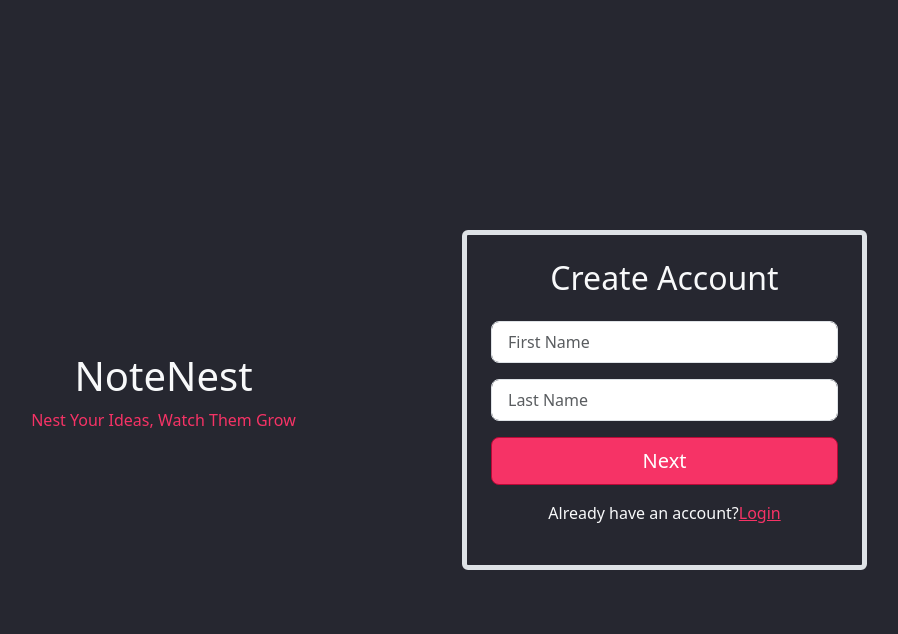
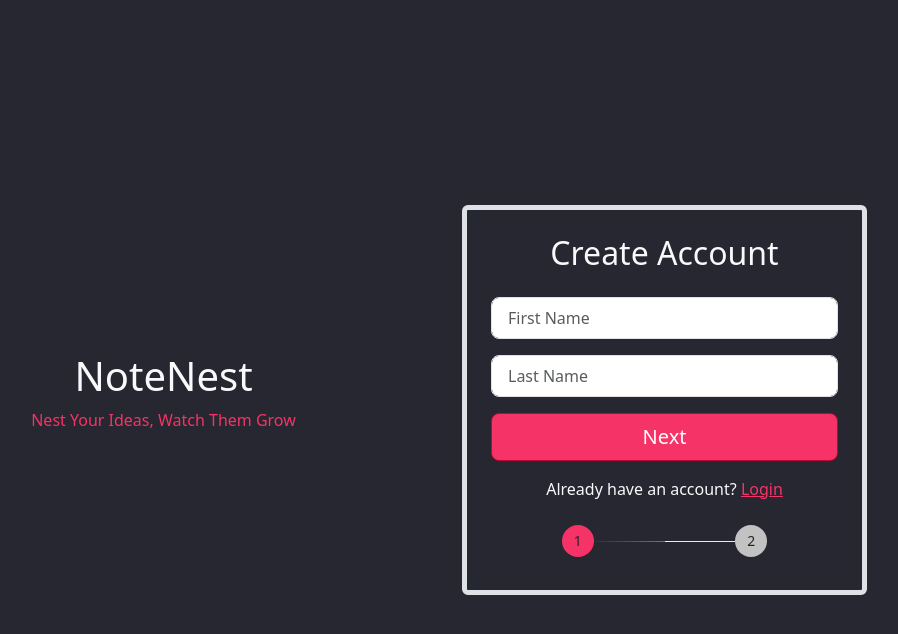
Before and after one commit to duzinhoml/note-nest, a React (Vite) app in the folder client/: page / in a window 1280 px wide. Both pictures are taken after a click on the element "Sign up". Shown: the top 634 px of the page, without its empty margins (226-1124 px from the left). Built offline with nearby package versions, Linux system fonts and the light colour scheme; no server answers.

Commit message:
Added progress bar to register, WIP on adding standalone notes and notes in folders

```diff
--- /dev/null
+++ b/client/src/components/CRUD/FolderList/FolderListContext.jsx
@@ -0,0 +1,15 @@
+import { useState, useContext, createContext } from 'react';
+
+const FolderListContext = createContext();
+
+export const FolderListProvider = ({ children }) => {
+    const [currentFolder, setCurrentFolder] = useState(null);
+
+    return (
+        <FolderListContext.Provider value={{ currentFolder, setCurrentFolder }}>
+            {children}
+        </FolderListContext.Provider>
+    );
+};
+
+export const useFolderList = () => useContext(FolderListContext);
--- a/client/src/components/Dashboard/index.jsx
+++ b/client/src/components/Dashboard/index.jsx
@@ -1,13 +1,78 @@
 import { useState, useEffect, useRef } from "react";
+import { useFolderList } from "../CRUD/FolderList/FolderListContext.jsx";
 import { useNoteList } from "../CRUD/NoteList/NoteListContext.jsx";
 import { useOffcanvas } from "./OffcanvasContext.jsx";
+import { useMutation } from "@apollo/client";
+
+import { QUERY_ME } from "../../utils/queries.js";
+import { CREATE_NOTE } from "../../utils/mutations.js";
 
 import FolderList from "../CRUD/FolderList/index.jsx";
-import AddNote from "../CRUD/AddNote/index.jsx";
+// import AddNote from "../CRUD/AddNote/index.jsx";
 
 function Dashboard({ folders, title }) {
+    const { currentFolder } = useFolderList();
+    let folderId = null;
+    if (currentFolder) {
+        const { _id } = currentFolder;
+        folderId = _id;
+    }
+
+    const [formData, setFormData] = useState({
+        title: '',
+        text: ''
+    });
+
+    const [createNote, { error }] = useMutation(CREATE_NOTE, {
+            refetchQueries: [
+                QUERY_ME
+            ]
+        });
+
+    const handleInputChange = (e) => {
+        const { name, value } = e.target;
+        setFormData({
+            ...formData,
+            [name]: value
+        });
+    };
+
+    const handleFormSubmit = async (e) => {
+        e.preventDefault();
+
+        try {
+            if (currentFolder && folderId) {
+                await createNote({
+                    variables: {
+                        folderId,
+                        input: {
+                            ...formData
+                        }
+                    }
+                })
+            }
+            else {
+                await createNote({
+                    variables: {
+                        input: {
+                            ...formData
+                        }
+                    }
+                });
+            };
+
+          setFormData({
+            title: '',
+            text: ''
+          });
+        }
+        catch (err) {
+            console.error(err);
+        }
+    }
 
     const { currentNote } = useNoteList();
+
     const { isOffcanvasOpen, toggleOffcanvas } = useOffcanvas();
     const [offcanvasWidth, setOffcanvasWidth] = useState(window.innerWidth < 768 ? 150 : 250);
 
@@ -20,18 +85,17 @@ function Dashboard({ folders, title }) {
         return () => window.removeEventListener('resize', handleResize);
     }, [])
 
-    const textareaRef = useRef(null);
+    const titleRef = useRef(null);
+    const textRef = useRef(null);
 
-    const handleTextAreaInput = () => {
-        const textarea = textareaRef.current;
+    const handleTextAreaInput = (ref) => {
+        const textarea = ref.current;
         textarea.style.height = 'auto';
         textarea.style.height = `${textarea.scrollHeight}px`;
     };
 
-    const titleRows = currentNote && currentNote.title.length > 31 ? 3 : 1;
-    const textRows = currentNote && currentNote.text ? Math.max(3, Math.floor(currentNote.text.length / 30)) : 3;
-
     return (
+        <div className="position-relative min-vh-100">
             <div className="d-flex flex-column flex-md-row">
                 <div
                     class={`offcanvas offcanvas-start ${isOffcanvasOpen ? 'show': ''}`}
@@ -59,6 +123,7 @@ function Dashboard({ folders, title }) {
                     </div>
                 </div>
 
+                <form id="addNoteForm" onSubmit={handleFormSubmit} className="w-100">
                     <div
                         id="main-content"
                         className="flex-grow-1 p-3 text-light"
@@ -67,31 +132,56 @@ function Dashboard({ folders, title }) {
                         <div class="mb-3">
                             <label for="exampleFormControlInput1" class="form-label" style={{ fontSize: '20px'}}>Note Title</label>
                             <textarea
-                        ref={textareaRef}
+                                ref={titleRef}
                                 class="form-control bg-secondary"
                                 id="exampleFormControlTextarea1"
-                        value={currentNote ? currentNote.title : ''}
-                        rows={titleRows}
+                                name='title'
+                                value={currentNote ? currentNote.title : formData.title}
+                                rows={1}
                                 placeholder="Please provide a title for the note..."
-                        onInput={handleTextAreaInput}
+                                onChange={handleInputChange}
+                                onInput={() => handleTextAreaInput(titleRef)}
                                 style={{ fontSize: isOffcanvasOpen && offcanvasWidth === 150 ? '0.865rem' : '16px', overflow: 'hidden' }}
                             ></textarea>
                         </div>
                         <div class="mb-3">
                             <label for="exampleFormControlTextarea1" class="form-label" style={{ fontSize: '20px'}}>Note Content</label>
                             <textarea
-                        ref={textareaRef}
+                                ref={textRef}
                                 class="form-control bg-secondary"
                                 id="exampleFormControlTextarea2"
-                        value={currentNote ? currentNote.text : ''}
-                        rows={textRows}
+                                name='text'
+                                value={currentNote ? currentNote.text : formData.text}
+                                rows={3}
                                 placeholder="Please enter the content of the note..."
-                        onInput={handleTextAreaInput}
+                                onChange={handleInputChange}
+                                onInput={() => handleTextAreaInput(textRef)}
                                 style={{ fontSize: isOffcanvasOpen && offcanvasWidth === 150 ? '0.865rem' : '16px', overflow: 'hidden' }}
                             ></textarea>
                         </div>
                     </div>
-            <AddNote/>
+                    {/* <AddNote/> */}
+                </form>
+            </div>
+            <button
+                form="addNoteForm"
+                type="submit"
+                className="btn btn-primary p-0 position-fixed d-flex justify-content-center align-items-center"
+                style={{
+                    backgroundColor: '#F63366',
+                    borderColor: '#ba0837',
+                    fontSize: '3vh',
+                    zIndex: 1000,
+                    cursor: 'pointer',
+                    height: '8vh',
+                    width: '8vh',
+                    bottom: '5vh',
+                    right: '5vh',
+                    borderRadius: '50%',
+                    }}
+            >
+                Add
+            </button>
         </div>
     );
 };
--- a/client/src/components/LoginRegister/Register/index.jsx
+++ b/client/src/components/LoginRegister/Register/index.jsx
@@ -65,11 +65,11 @@ function Register({ setAccountStep }) {
 
                 <div className="col-12 col-md-5 ps-md-5">
 
-                        {/* Step 1: First Name and Last Name */}
-                        {currentStep === 1 && (
-                                <form className="border border-5 rounded p-4" onSubmit={handleNextStep}>
+                    <form className="border border-5 rounded p-4 position-relative" onSubmit={currentStep === 1 ? handleNextStep : handleFormSubmit}>
                         <h2 className="text-center mb-4 text-light">Create Account</h2>
                         <div className="row gy-3">
+                            {currentStep === 1 && (
+                                <>
                                     <div className="col-12 has-validation">
                                         <input
                                             type="text"
@@ -83,7 +83,6 @@ function Register({ setAccountStep }) {
                                             style={{ fontSize: '16px' }}
                                         />
                                     </div>
-
                                     <div className="col-12">
                                         <input
                                             type="text"
@@ -97,7 +96,6 @@ function Register({ setAccountStep }) {
                                             style={{ fontSize: '16px' }}
                                         />
                                     </div>
-
                                     <div className="col-12">
                                         <button
                                             type="submit"
@@ -107,10 +105,9 @@ function Register({ setAccountStep }) {
                                             Next
                                         </button>
                                     </div>
-
                                     <div className="col-12">
                                         <p className="text-center text-light">
-                                                Already have an account?
+                                            {'Already have an account?' + ' '}
                                                 <span
                                                     onClick={() => setAccountStep('login')}
                                                     style={{ cursor: 'pointer', textDecoration: 'underline', color: '#F63366' }}
@@ -120,15 +117,11 @@ function Register({ setAccountStep }) {
                                         </p>
                                         {error && <div className="alert alert-danger">{error.message}</div>}
                                     </div>
-                                    </div>
-                                </form>
+                                </>
                             )}
 
-                        {/* Step 2: Username, Email, Password */}
                             {currentStep === 2 && (
-                            <form className="border border-5 rounded p-4" onSubmit={handleFormSubmit}>
-                                <h2 className="text-center mb-4">Create Account</h2>
-                                <div className="row gy-3">
+                                <>
                                     <div className="col-12">
                                         <input
                                             type="email"
@@ -142,7 +135,6 @@ function Register({ setAccountStep }) {
                                             style={{ fontSize: '16px' }}
                                         />
                                     </div>
-
                                     <div className="col-12 col-md-6">
                                         <input
                                             type="text"
@@ -156,7 +148,6 @@ function Register({ setAccountStep }) {
                                             style={{ fontSize: '16px' }}
                                         />
                                     </div>
-
                                     <div className="col-12 col-md-6">
                                         <input
                                             type="password"
@@ -170,7 +161,6 @@ function Register({ setAccountStep }) {
                                             style={{ fontSize: '16px' }}
                                         />
                                     </div>
-
                                     <div className="col-12">
                                         <button
                                             type="button"
@@ -188,9 +178,47 @@ function Register({ setAccountStep }) {
                                             Sign Up
                                         </button>
                                     </div>
+                                </>
+                            )}
+                        </div>
+
+                        {/* Progress Bar */}
+                        <div className="position-relative m-4 mx-auto" style={{ width: '50%' }}>
+                            <div
+                                className="progress"
+                                role="progressbar"
+                                aria-valuenow={currentStep === 1 ? "50" : "100"}
+                                aria-valuemin="0"
+                                aria-valuemax="100"
+                                style={{ height: '1px' }}
+                            >
+                                <div
+                                    className="progress-bar"
+                                    style={{
+                                        background: 'linear-gradient(to right, #59041b, #F63366)',
+                                        width: currentStep === 1 ? '50%' : '100%',
+                                        transition: 'width 0.5s ease-in-out'
+                                    }}
+                                ></div>
+                            </div>
+                            <button
+                                type="button"
+                                className='position-absolute top-0 start-0 translate-middle btn btn-sm rounded-pill'
+                                style={{
+                                    backgroundColor: currentStep === 1? '#F63366' : '#c2c2c2',
+                                    width: '2rem',
+                                    height: '2rem' }}
+                            >1</button>
+                            <button
+                                type="button"
+                                className='position-absolute top-0 start-100 translate-middle btn btn-sm rounded-pill'
+                                style={{
+                                    backgroundColor: currentStep === 2? '#F63366' : '#c2c2c2',
+                                    width: '2rem',
+                                    height: '2rem' }}
+                            >2</button>
                         </div>
                     </form>
-                        )}
                 </div>
             </div>
         </div>
--- a/client/src/main.jsx
+++ b/client/src/main.jsx
@@ -10,7 +10,7 @@ const router = createBrowserRouter([
     {
         path: '/',
         element: <App/>,
-        errorElement: <div>Uh-oh! Try Again!</div>,
+        errorElement: <div className='text-light'>Uh-oh! Try Again!</div>,
         children: [
             {
                 index: true,
--- a/package.json
+++ b/package.json
@@ -30,5 +30,8 @@
     "concurrently": "^9.1.2",
     "nodemon": "^3.1.9",
     "wait-on": "^8.0.2"
+  },
+  "dependencies": {
+    "@fortawesome/fontawesome-free": "^6.7.2"
   }
 }
```
Also changed, not shown: client/src/App.jsx (+9 -1 lines), client/src/archive/archiveIndex.jsx (renamed from client/src/components/CRUD/FolderList/archiveIndex.jsx, +4 -4 lines), client/src/components/CRUD/FolderList/index.jsx (+39 -9 lines), client/src/components/Navbar.jsx (+0 -11 lines), 1 other file (tests, documents, lock files or other folders). Lines whose indentation alone changed are shown as unchanged.
